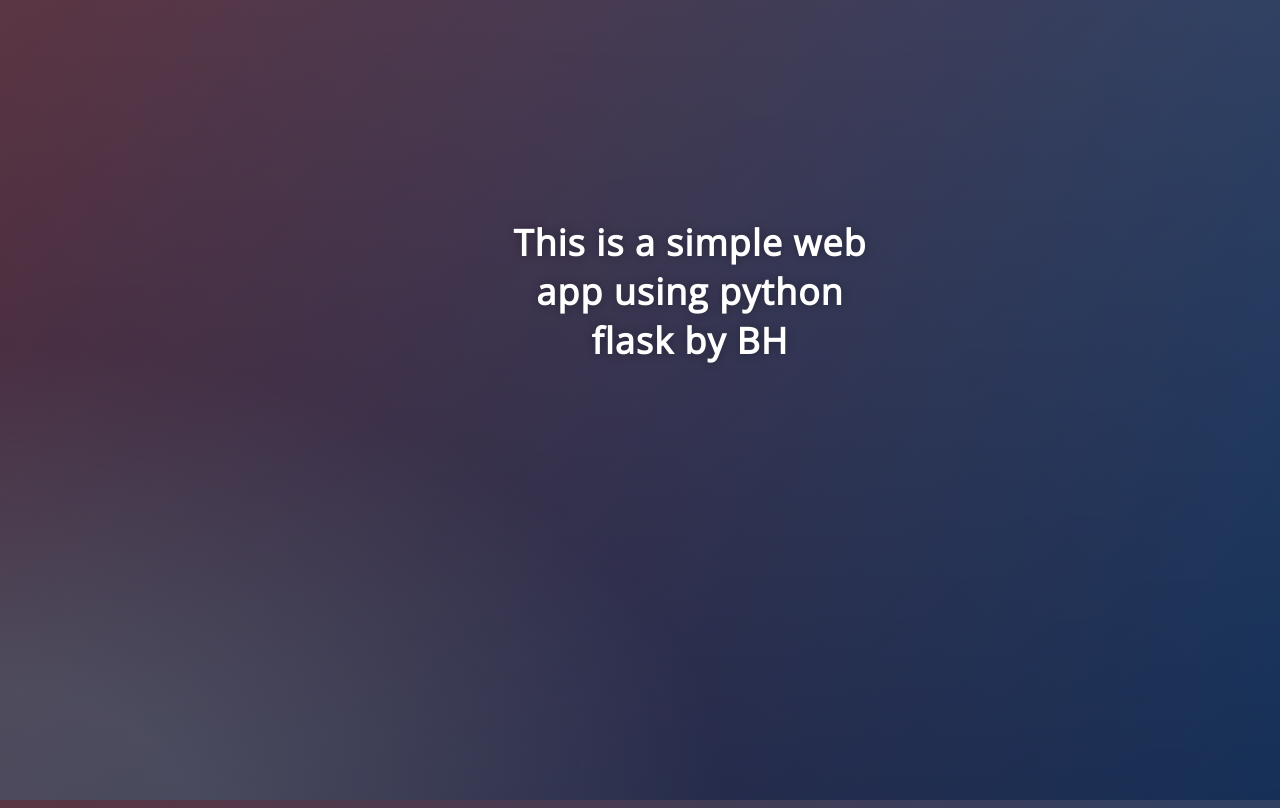
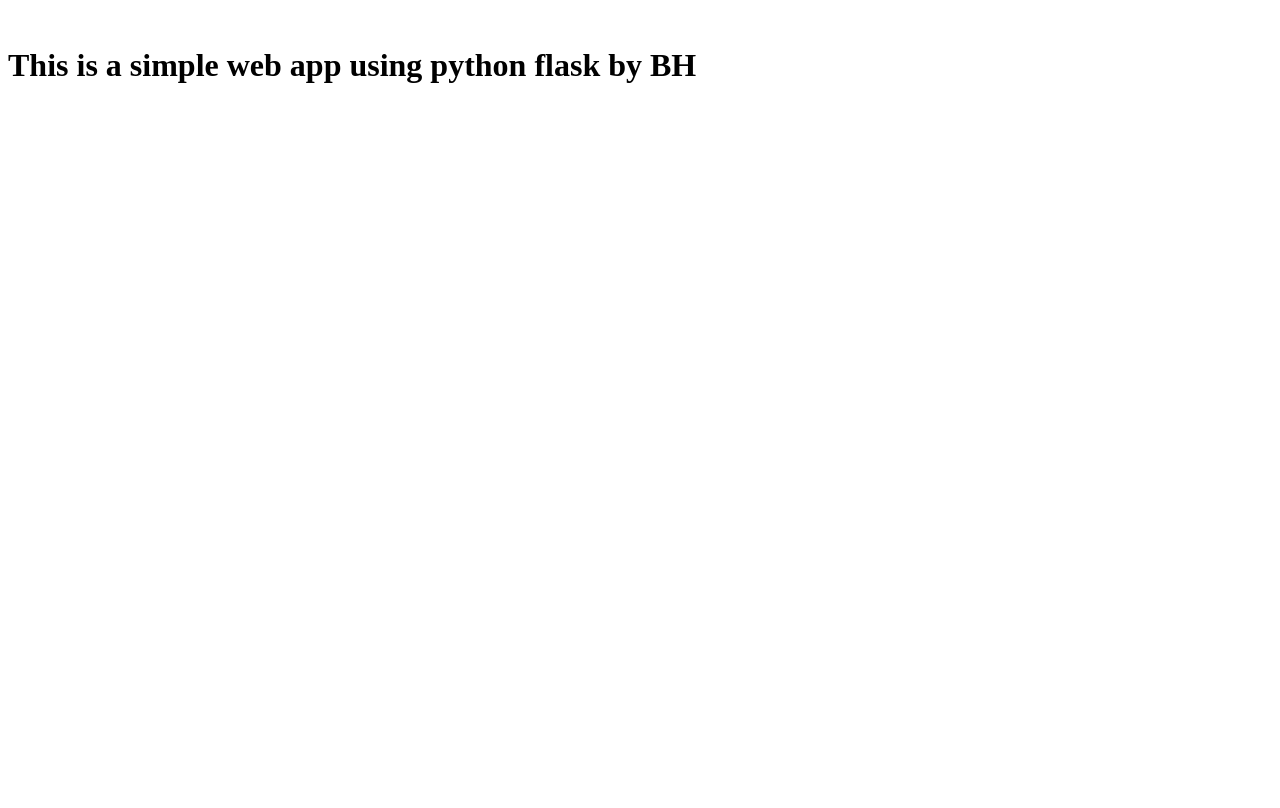
Before and after one commit to trapezius60/web_python_flask_heroku, a Flask app: page / in a window 1280 px wide. After the commit the page ends 83 px from the top, so only its background shows below. Run offline with Flask 2, Linux system fonts and the light colour scheme.

Commit message:
Update index.html

```diff
--- a/templates/index.html
+++ b/templates/index.html
@@ -3,13 +3,7 @@
 <html lang="en" dir="ltr">
 
 <head>
-  <meta charset="utf-8">
-<title>webAppPython</title>
-<link href='https://fonts.googleapis.com/css?family=Pacifico' rel='stylesheet' type='text/css'>
-<link href='https://fonts.googleapis.com/css?family=Arimo' rel='stylesheet' type='text/css'>
-<link href='https://fonts.googleapis.com/css?family=Hind:300' rel='stylesheet' type='text/css'>
-<link href='https://fonts.googleapis.com/css?family=Open+Sans+Condensed:300' rel='stylesheet' type='text/css'>
-<link type="text/css" rel="stylesheet" href="{{ url_for('static', filename='./style.css') }}">
+
 
 </head>
 <body>
```
